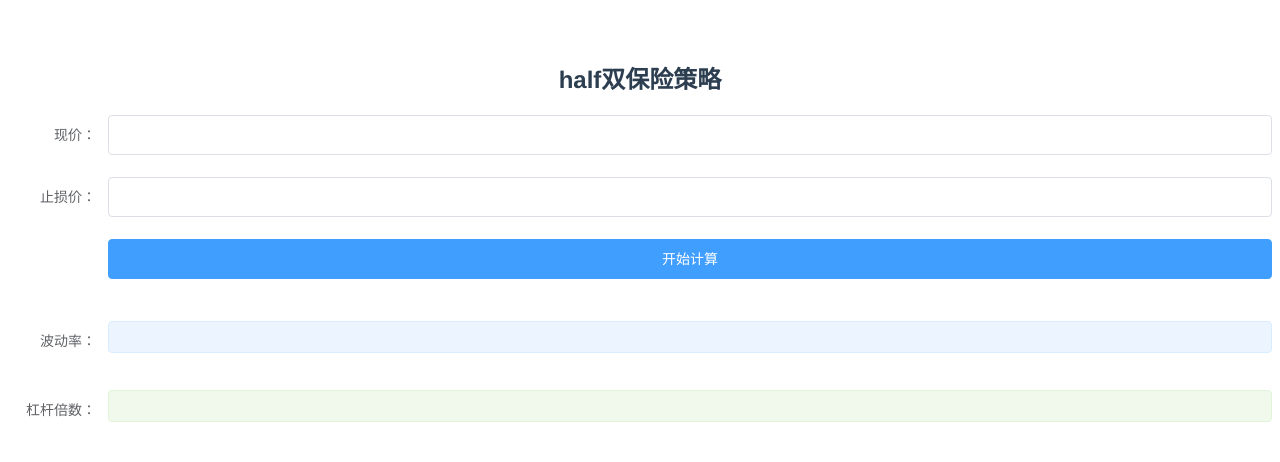
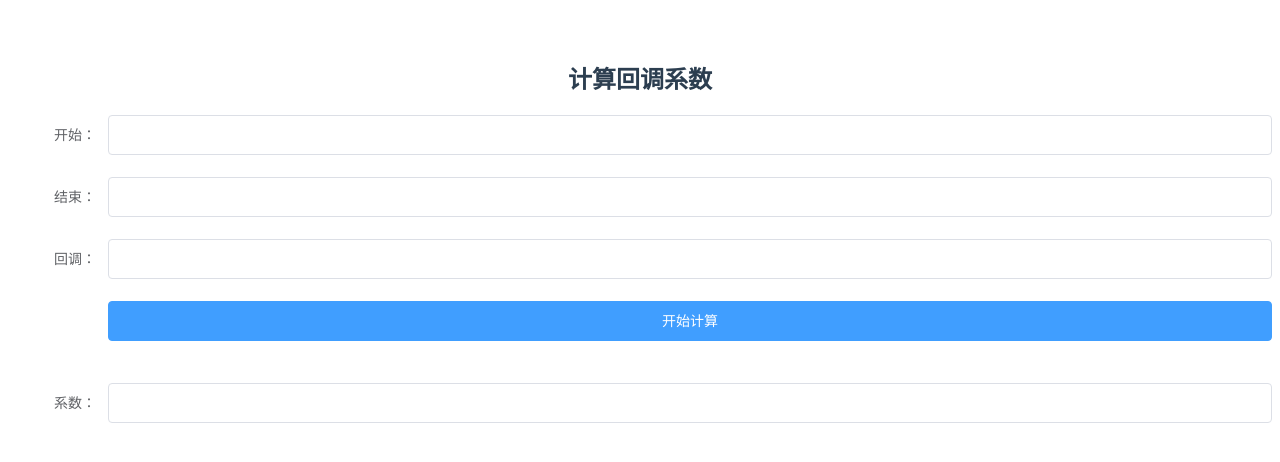
Before and after one commit to hanoubaba/deal-program, a Vue app: page / in a window 1280 px wide. Shown: the top 462 px of the page. Built offline with nearby package versions, Linux system fonts and the light colour scheme.

Commit message:
no message

```diff
--- a/src/App.vue
+++ b/src/App.vue
@@ -6,7 +6,7 @@
 
 <script>
 // import HelloWorld from './components/HelloWorld.vue'
-import HelloWorld from './components/ddemo.vue'
+import HelloWorld from './components/htxs.vue'
 
 export default {
     name: 'App',
--- /dev/null
+++ b/src/components/htxs.vue
@@ -0,0 +1,66 @@
+<template>
+    <div class="container">
+        <h2>计算回调系数</h2>
+        <div class="fl">
+            <el-form ref="dataForm" label-width="100px">
+                <el-form-item label="开始：" prop="num1">
+                    <el-input v-model="num1"></el-input>
+                </el-form-item>
+                <el-form-item label="结束：" prop="num2">
+                    <el-input v-model="num2"></el-input>
+                </el-form-item>
+                <el-form-item label="回调：" prop="num3">
+                    <el-input v-model="num3"></el-input>
+                </el-form-item>
+                <el-form-item label="">
+                    <el-button type="primary" style="width:100%;margin-bottom:20px" @click="getResult">开始计算</el-button>
+                </el-form-item>
+                <el-form-item label="系数：" prop="num3">
+                    <el-input v-model="res"></el-input>
+                </el-form-item>
+            </el-form>
+        </div>
+    </div>
+</template>
+
+<script>
+export default {
+    name: 'HelloWorld',
+    data () {
+        return {
+            num1: '',
+            num2: '',
+            num3: '',
+            res: ''
+        }
+    },
+    props: {
+        msg: String
+    },
+    methods: {
+        getResult () {
+            if (!this.num1) {
+                return
+            }
+            if (!this.res) {
+                let gap1 = this.num2 - this.num1
+                let gap2 = this.num2 - this.num3
+                this.res = gap2 / gap1
+            }
+            if (!this.num3) {
+                let gap1 = this.num2 - this.num1
+                this.num3 = gap1 * this.res
+            }
+        }
+    }
+}
+</script>
+
+<style scoped>
+.container {
+    margin: 0 auto;
+}
+.fl {
+    flex: 1;
+}
+</style>
```
